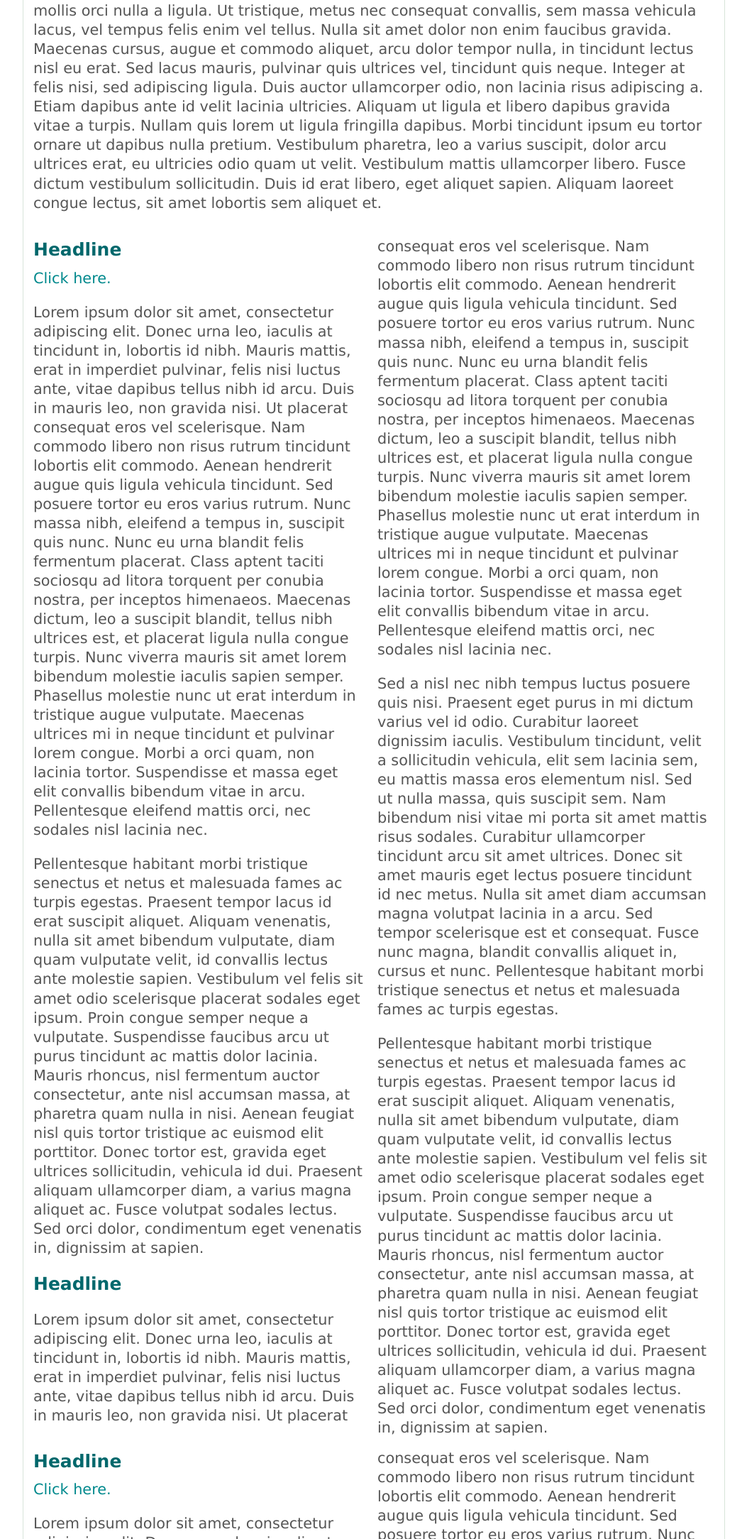
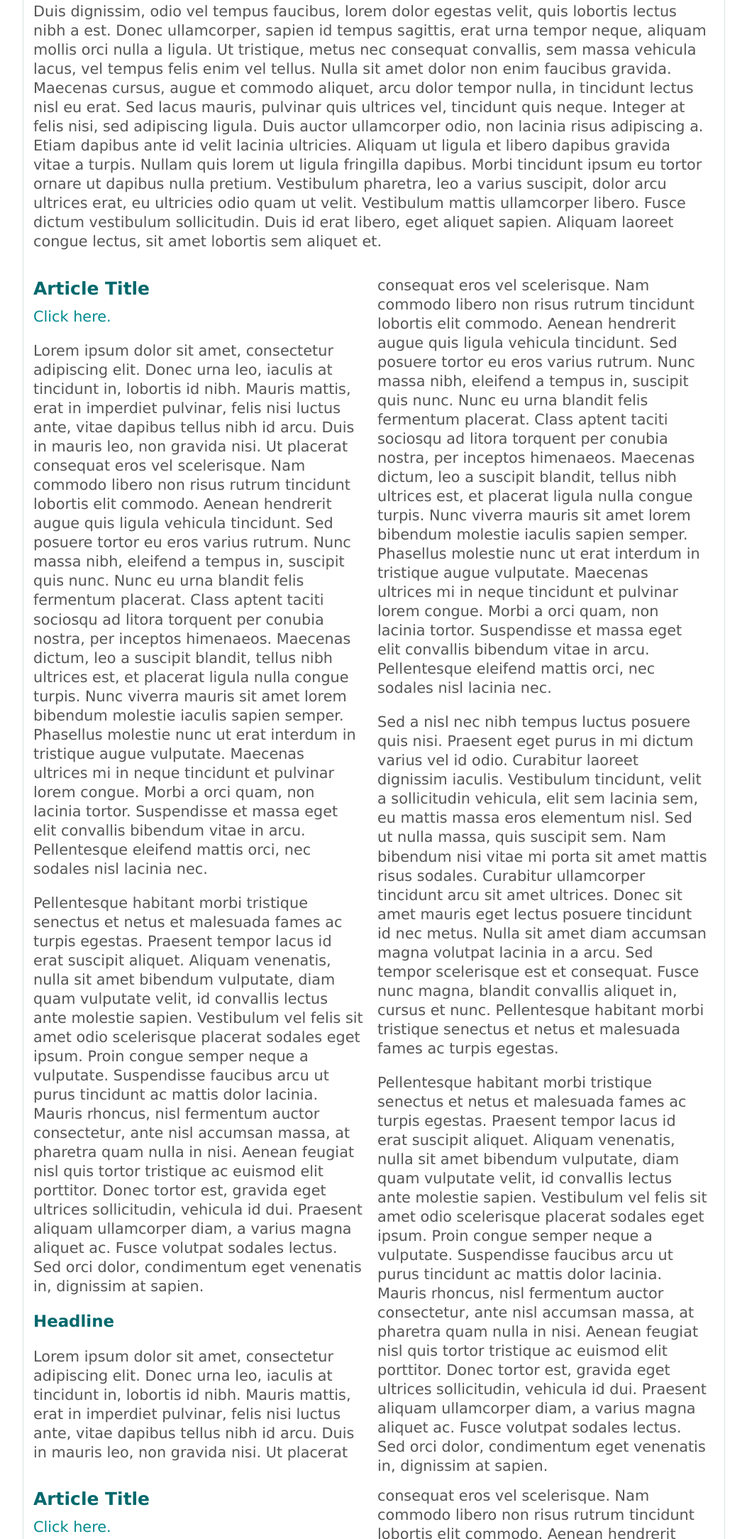
Before and after one commit to dawebmastaa/HTML5_Static_Template, a plain HTML site: page index.html in a window 1280 px wide. Shown: the part 632-2800 px from the top of the page at 71% size, without its empty margins (113-1166 px from the left). Drawn offline with Linux system fonts and the light colour scheme.

Commit message:
Symantic HTML tweaks.

```diff
--- a/css/layout.css
+++ b/css/layout.css
@@ -33,6 +33,11 @@ footer {
   align-items: center;
   justify-content: center;
   box-shadow: 0 -4px 4px -2px rgba(163,158,163,1);
+  margin-top: 12px;
+}
+
+section {
+  padding-top: 10px;
 }
 
 #Content {
--- a/index.html
+++ b/index.html
@@ -52,46 +52,49 @@
 
     <main id="Content">
 
+        <section>
+          <h1>Section Title</h1>
+
           <header class="SingleColumn" id="AJAX">
-          <h1>Last Revision</h1>
+            <h2>Header Title</h2>
             <p>nada ipsum dolor sit amet, consectetur adipiscing elit. Donec urna leo, iaculis at tincidunt in, lobortis id nibh. Mauris mattis, erat in imperdiet pulvinar, felis nisi luctus ante, vitae dapibus tellus nibh id arcu. Duis in mauris leo, non gravida nisi. Ut placerat consequat eros vel scelerisque. Nam commodo libero non risus rutrum tincidunt lobortis elit commodo. Aenean hendrerit augue quis ligula vehicula tincidunt. Sed posuere tortor eu eros varius rutrum. Nunc massa nibh, eleifend a tempus in, suscipit quis nunc. Nunc eu urna blandit felis fermentum placerat. Class aptent taciti sociosqu ad litora torquent per conubia nostra, per inceptos himenaeos. Maecenas dictum, leo a suscipit blandit, tellus nibh ultrices est, et placerat ligula nulla congue turpis. Nunc viverra mauris sit amet lorem bibendum molestie iaculis sapien semper. Phasellus molestie nunc ut erat interdum in tristique augue vulputate. Maecenas ultrices mi in neque tincidunt et pulvinar lorem congue. Morbi a orci quam, non lacinia tortor. Suspendisse et massa eget elit convallis bibendum vitae in arcu. Pellentesque eleifend mattis orci, nec sodales nisl lacinia nec.</p>
             <p>Duis dignissim, odio vel tempus faucibus, lorem dolor egestas velit, quis lobortis lectus nibh a est. Donec ullamcorper, sapien id tempus sagittis, erat urna tempor neque, aliquam mollis orci nulla a ligula. Ut tristique, metus nec consequat convallis, sem massa vehicula lacus, vel tempus felis enim vel tellus. Nulla sit amet dolor non enim faucibus gravida. Maecenas cursus, augue et commodo aliquet, arcu dolor tempor nulla, in tincidunt lectus nisl eu erat. Sed lacus mauris, pulvinar quis ultrices vel, tincidunt quis neque. Integer at felis nisi, sed adipiscing ligula. Duis auctor ullamcorper odio, non lacinia risus adipiscing a. Etiam dapibus ante id velit lacinia ultricies. Aliquam ut ligula et libero dapibus gravida vitae a turpis. Nullam quis lorem ut ligula fringilla dapibus. Morbi tincidunt ipsum eu tortor ornare ut dapibus nulla pretium. Vestibulum pharetra, leo a varius suscipit, dolor arcu ultrices erat, eu ultricies odio quam ut velit. Vestibulum mattis ullamcorper libero. Fusce dictum vestibulum sollicitudin. Duis id erat libero, eget aliquet sapien. Aliquam laoreet congue lectus, sit amet lobortis sem aliquet et.</p>
           </header>
 
           <article class="TwoColumn">
-          <h2>Headline</h2>
+            <h2>Article Title</h2>
             <a href="#" onclick="ajaxLoader('http://127.0.0.1/shell1/functions/ajaxcall.php?PageCall=showimage','AJAX');">Click here.</a>
             <p>Lorem ipsum dolor sit amet, consectetur adipiscing elit. Donec urna leo, iaculis at tincidunt in, lobortis id nibh. Mauris mattis, erat in imperdiet pulvinar, felis nisi luctus ante, vitae dapibus tellus nibh id arcu. Duis in mauris leo, non gravida nisi. Ut placerat consequat eros vel scelerisque. Nam commodo libero non risus rutrum tincidunt lobortis elit commodo. Aenean hendrerit augue quis ligula vehicula tincidunt. Sed posuere tortor eu eros varius rutrum. Nunc massa nibh, eleifend a tempus in, suscipit quis nunc. Nunc eu urna blandit felis fermentum placerat. Class aptent taciti sociosqu ad litora torquent per conubia nostra, per inceptos himenaeos. Maecenas dictum, leo a suscipit blandit, tellus nibh ultrices est, et placerat ligula nulla congue turpis. Nunc viverra mauris sit amet lorem bibendum molestie iaculis sapien semper. Phasellus molestie nunc ut erat interdum in tristique augue vulputate. Maecenas ultrices mi in neque tincidunt et pulvinar lorem congue. Morbi a orci quam, non lacinia tortor. Suspendisse et massa eget elit convallis bibendum vitae in arcu. Pellentesque eleifend mattis orci, nec sodales nisl lacinia nec.</p>
             <p>Pellentesque habitant morbi tristique senectus et netus et malesuada fames ac turpis egestas. Praesent tempor lacus id erat suscipit aliquet. Aliquam venenatis, nulla sit amet bibendum vulputate, diam quam vulputate velit, id convallis lectus ante molestie sapien. Vestibulum vel felis sit amet odio scelerisque placerat sodales eget ipsum. Proin congue semper neque a vulputate. Suspendisse faucibus arcu ut purus tincidunt ac mattis dolor lacinia. Mauris rhoncus, nisl fermentum auctor consectetur, ante nisl accumsan massa, at pharetra quam nulla in nisi. Aenean feugiat nisl quis tortor tristique ac euismod elit porttitor. Donec tortor est, gravida eget ultrices sollicitudin, vehicula id dui. Praesent aliquam ullamcorper diam, a varius magna aliquet ac. Fusce volutpat sodales lectus. Sed orci dolor, condimentum eget venenatis in, dignissim at sapien.</p>
 
-          <h2>Headline</h2>
+            <h3>Headline</h3>
             <p>Lorem ipsum dolor sit amet, consectetur adipiscing elit. Donec urna leo, iaculis at tincidunt in, lobortis id nibh. Mauris mattis, erat in imperdiet pulvinar, felis nisi luctus ante, vitae dapibus tellus nibh id arcu. Duis in mauris leo, non gravida nisi. Ut placerat consequat eros vel scelerisque. Nam commodo libero non risus rutrum tincidunt lobortis elit commodo. Aenean hendrerit augue quis ligula vehicula tincidunt. Sed posuere tortor eu eros varius rutrum. Nunc massa nibh, eleifend a tempus in, suscipit quis nunc. Nunc eu urna blandit felis fermentum placerat. Class aptent taciti sociosqu ad litora torquent per conubia nostra, per inceptos himenaeos. Maecenas dictum, leo a suscipit blandit, tellus nibh ultrices est, et placerat ligula nulla congue turpis. Nunc viverra mauris sit amet lorem bibendum molestie iaculis sapien semper. Phasellus molestie nunc ut erat interdum in tristique augue vulputate. Maecenas ultrices mi in neque tincidunt et pulvinar lorem congue. Morbi a orci quam, non lacinia tortor. Suspendisse et massa eget elit convallis bibendum vitae in arcu. Pellentesque eleifend mattis orci, nec sodales nisl lacinia nec.</p>
             <p>Sed a nisl nec nibh tempus luctus posuere quis nisi. Praesent eget purus in mi dictum varius vel id odio. Curabitur laoreet dignissim iaculis. Vestibulum tincidunt, velit a sollicitudin vehicula, elit sem lacinia sem, eu mattis massa eros elementum nisl. Sed ut nulla massa, quis suscipit sem. Nam bibendum nisi vitae mi porta sit amet mattis risus sodales. Curabitur ullamcorper tincidunt arcu sit amet ultrices. Donec sit amet mauris eget lectus posuere tincidunt id nec metus. Nulla sit amet diam accumsan magna volutpat lacinia in a arcu. Sed tempor scelerisque est et consequat. Fusce nunc magna, blandit convallis aliquet in, cursus et nunc. Pellentesque habitant morbi tristique senectus et netus et malesuada fames ac turpis egestas.</p>
             <p>Pellentesque habitant morbi tristique senectus et netus et malesuada fames ac turpis egestas. Praesent tempor lacus id erat suscipit aliquet. Aliquam venenatis, nulla sit amet bibendum vulputate, diam quam vulputate velit, id convallis lectus ante molestie sapien. Vestibulum vel felis sit amet odio scelerisque placerat sodales eget ipsum. Proin congue semper neque a vulputate. Suspendisse faucibus arcu ut purus tincidunt ac mattis dolor lacinia. Mauris rhoncus, nisl fermentum auctor consectetur, ante nisl accumsan massa, at pharetra quam nulla in nisi. Aenean feugiat nisl quis tortor tristique ac euismod elit porttitor. Donec tortor est, gravida eget ultrices sollicitudin, vehicula id dui. Praesent aliquam ullamcorper diam, a varius magna aliquet ac. Fusce volutpat sodales lectus. Sed orci dolor, condimentum eget venenatis in, dignissim at sapien.</p>
-
           </article>
 
           <article class="TwoColumn">
-          <h2>Headline</h2>
+            <h2>Article Title</h2>
             <a href="#" onclick="ajaxLoader('http://127.0.0.1/shell1/functions/ajaxcall.php?PageCall=showimage','AJAX');">Click here.</a>
             <p>Lorem ipsum dolor sit amet, consectetur adipiscing elit. Donec urna leo, iaculis at tincidunt in, lobortis id nibh. Mauris mattis, erat in imperdiet pulvinar, felis nisi luctus ante, vitae dapibus tellus nibh id arcu. Duis in mauris leo, non gravida nisi. Ut placerat consequat eros vel scelerisque. Nam commodo libero non risus rutrum tincidunt lobortis elit commodo. Aenean hendrerit augue quis ligula vehicula tincidunt. Sed posuere tortor eu eros varius rutrum. Nunc massa nibh, eleifend a tempus in, suscipit quis nunc. Nunc eu urna blandit felis fermentum placerat. Class aptent taciti sociosqu ad litora torquent per conubia nostra, per inceptos himenaeos. Maecenas dictum, leo a suscipit blandit, tellus nibh ultrices est, et placerat ligula nulla congue turpis. Nunc viverra mauris sit amet lorem bibendum molestie iaculis sapien semper. Phasellus molestie nunc ut erat interdum in tristique augue vulputate. Maecenas ultrices mi in neque tincidunt et pulvinar lorem congue. Morbi a orci quam, non lacinia tortor. Suspendisse et massa eget elit convallis bibendum vitae in arcu. Pellentesque eleifend mattis orci, nec sodales nisl lacinia nec.</p>
             <p>Pellentesque habitant morbi tristique senectus et netus et malesuada fames ac turpis egestas. Praesent tempor lacus id erat suscipit aliquet. Aliquam venenatis, nulla sit amet bibendum vulputate, diam quam vulputate velit, id convallis lectus ante molestie sapien. Vestibulum vel felis sit amet odio scelerisque placerat sodales eget ipsum. Proin congue semper neque a vulputate. Suspendisse faucibus arcu ut purus tincidunt ac mattis dolor lacinia. Mauris rhoncus, nisl fermentum auctor consectetur, ante nisl accumsan massa, at pharetra quam nulla in nisi. Aenean feugiat nisl quis tortor tristique ac euismod elit porttitor. Donec tortor est, gravida eget ultrices sollicitudin, vehicula id dui. Praesent aliquam ullamcorper diam, a varius magna aliquet ac. Fusce volutpat sodales lectus. Sed orci dolor, condimentum eget venenatis in, dignissim at sapien.</p>
 
-          <h2>Headline</h2>
+            <h3>Headline</h3>
             <p>Lorem ipsum dolor sit amet, consectetur adipiscing elit. Donec urna leo, iaculis at tincidunt in, lobortis id nibh. Mauris mattis, erat in imperdiet pulvinar, felis nisi luctus ante, vitae dapibus tellus nibh id arcu. Duis in mauris leo, non gravida nisi. Ut placerat consequat eros vel scelerisque. Nam commodo libero non risus rutrum tincidunt lobortis elit commodo. Aenean hendrerit augue quis ligula vehicula tincidunt. Sed posuere tortor eu eros varius rutrum. Nunc massa nibh, eleifend a tempus in, suscipit quis nunc. Nunc eu urna blandit felis fermentum placerat. Class aptent taciti sociosqu ad litora torquent per conubia nostra, per inceptos himenaeos. Maecenas dictum, leo a suscipit blandit, tellus nibh ultrices est, et placerat ligula nulla congue turpis. Nunc viverra mauris sit amet lorem bibendum molestie iaculis sapien semper. Phasellus molestie nunc ut erat interdum in tristique augue vulputate. Maecenas ultrices mi in neque tincidunt et pulvinar lorem congue. Morbi a orci quam, non lacinia tortor. Suspendisse et massa eget elit convallis bibendum vitae in arcu. Pellentesque eleifend mattis orci, nec sodales nisl lacinia nec.</p>
             <p>Sed a nisl nec nibh tempus luctus posuere quis nisi. Praesent eget purus in mi dictum varius vel id odio. Curabitur laoreet dignissim iaculis. Vestibulum tincidunt, velit a sollicitudin vehicula, elit sem lacinia sem, eu mattis massa eros elementum nisl. Sed ut nulla massa, quis suscipit sem. Nam bibendum nisi vitae mi porta sit amet mattis risus sodales. Curabitur ullamcorper tincidunt arcu sit amet ultrices. Donec sit amet mauris eget lectus posuere tincidunt id nec metus. Nulla sit amet diam accumsan magna volutpat lacinia in a arcu. Sed tempor scelerisque est et consequat. Fusce nunc magna, blandit convallis aliquet in, cursus et nunc. Pellentesque habitant morbi tristique senectus et netus et malesuada fames ac turpis egestas.</p>
             <p>Pellentesque habitant morbi tristique senectus et netus et malesuada fames ac turpis egestas. Praesent tempor lacus id erat suscipit aliquet. Aliquam venenatis, nulla sit amet bibendum vulputate, diam quam vulputate velit, id convallis lectus ante molestie sapien. Vestibulum vel felis sit amet odio scelerisque placerat sodales eget ipsum. Proin congue semper neque a vulputate. Suspendisse faucibus arcu ut purus tincidunt ac mattis dolor lacinia. Mauris rhoncus, nisl fermentum auctor consectetur, ante nisl accumsan massa, at pharetra quam nulla in nisi. Aenean feugiat nisl quis tortor tristique ac euismod elit porttitor. Donec tortor est, gravida eget ultrices sollicitudin, vehicula id dui. Praesent aliquam ullamcorper diam, a varius magna aliquet ac. Fusce volutpat sodales lectus. Sed orci dolor, condimentum eget venenatis in, dignissim at sapien.</p>
+          </article>
 
-        </article>
+        </section>
 
     </main>
 
-    <footer><cite><&copy; 2020 Responsive Template></cite></footer>
+    <footer><cite>&copy; 2020 Responsive Template></cite></footer>
 
   </div>
-  </body>
   <script src="js/main.js"></script>
   <script src="js/vendor/jquery-3.4.1.min.js"></script>
   <script src="js/vendor/modernizr-3.8.0.min.js"></script>
   <script src="js/plugins.js"></script>
+  </body>
 </html>
```
Lines whose indentation alone changed are shown as unchanged.
